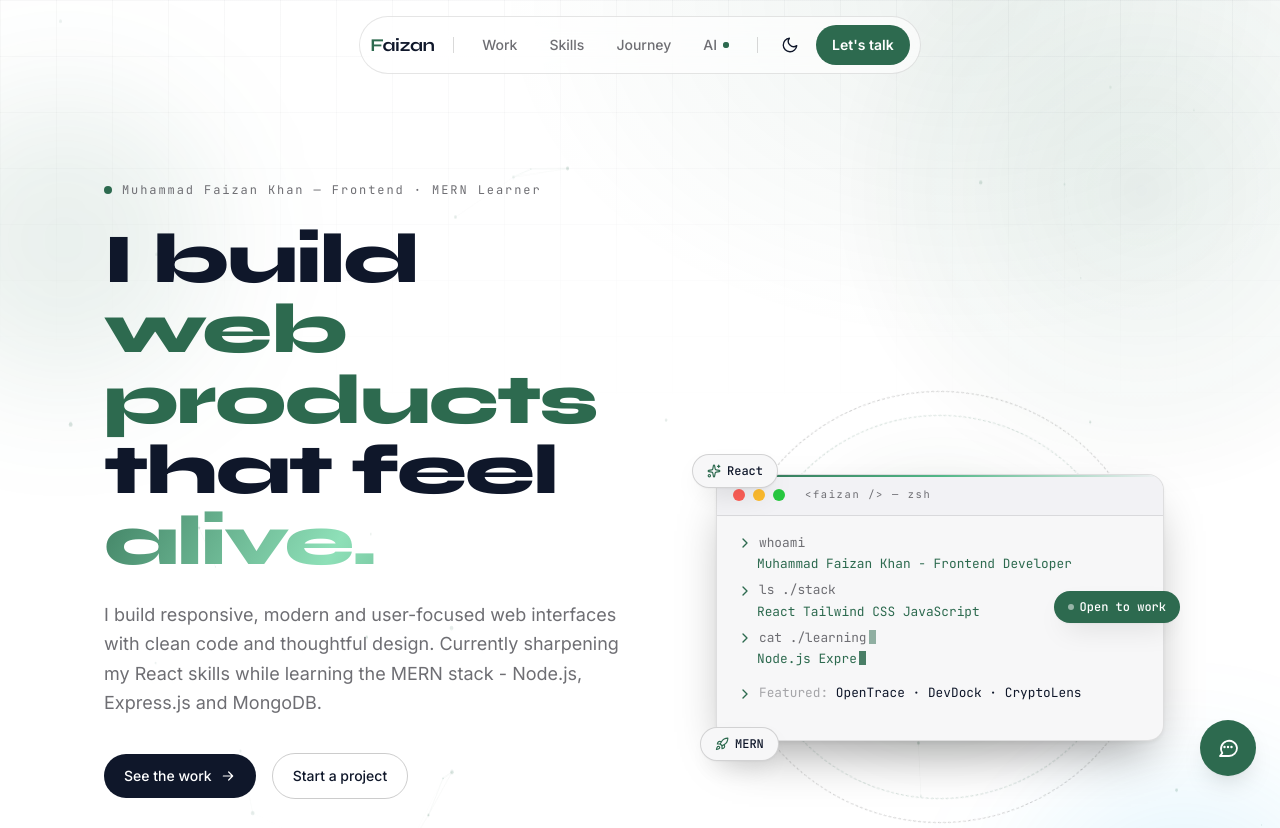
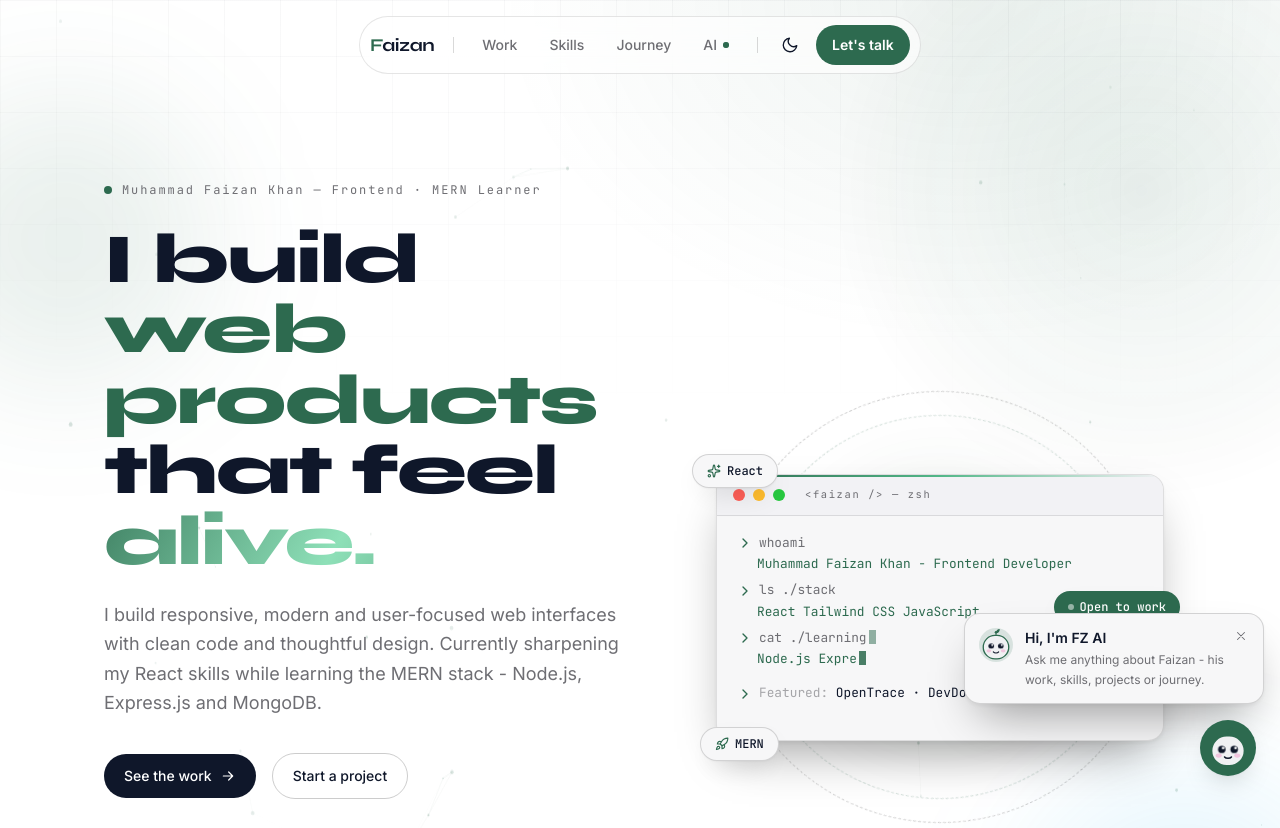
Before and after one commit to Faizan-khan144/faizan-portfolio, a React (Vite) app: page / in a window 1280 px wide. Shown: the top 828 px of the page. Built offline with nearby package versions, Linux system fonts and the light colour scheme.

Commit message:
feat(ai): pop up a greeting bubble from the floating assistant

```diff
--- a/src/components/Assistant.jsx
+++ b/src/components/Assistant.jsx
@@ -1,50 +1,101 @@
 import { useEffect, useState } from 'react'
 import { AnimatePresence, motion } from 'framer-motion'
 import ChatPanel from './ChatPanel'
-import { IconChat, IconClose } from './Icons'
+import Mascot from './Mascot'
+import { IconClose } from './Icons'
 
 export default function Assistant() {
   const [open, setOpen] = useState(false)
+  const [hint, setHint] = useState(false)
 
   useEffect(() => {
-    function open() {
+    function openPanel() {
       setOpen(true)
+      setHint(false)
     }
-    window.addEventListener('fz:assistant:open', open)
-    return () => window.removeEventListener('fz:assistant:open', open)
+    window.addEventListener('fz:assistant:open', openPanel)
+    return () => window.removeEventListener('fz:assistant:open', openPanel)
   }, [])
+
+  useEffect(() => {
+    if (open || hint) return undefined
+    const t = setTimeout(() => setHint(true), 2600)
+    return () => clearTimeout(t)
+  }, [open, hint])
 
   return (
     <>
       <motion.button
         type="button"
-        onClick={() => setOpen((v) => !v)}
+        onClick={() => {
+          setOpen((v) => !v)
+          setHint(false)
+        }}
         initial={false}
-        animate={{ scale: [1, 1.08, 1], opacity: 1 }}
-        transition={{ scale: { duration: 2.6, repeat: Infinity, ease: 'easeInOut' } }}
-        whileHover={{ scale: 1.1 }}
+        animate={{ y: [0, -3, 0] }}
+        transition={{ y: { duration: 3.2, repeat: Infinity, ease: 'easeInOut' } }}
+        whileHover={{ scale: 1.08 }}
         whileTap={{ scale: 0.94 }}
         aria-expanded={open}
         aria-label={open ? 'Close assistant' : 'Ask about Faizan'}
-        className="fixed bottom-6 right-6 z-[75] flex h-14 w-14 items-center justify-center rounded-full bg-accent text-accent-ink shadow-card transition-transform hover:scale-105"
+        className="fixed bottom-6 right-6 z-[75] flex h-14 w-14 items-center justify-center overflow-hidden rounded-full border border-accent/30 bg-accent text-accent-ink shadow-card transition-transform"
       >
         <span
-          className="absolute inset-0 -z-10 rounded-full border-2 border-accent/60 animate-ping opacity-30"
+          className="absolute inset-0 -z-10 animate-ping rounded-full border-2 border-accent/60 opacity-30"
           aria-hidden="true"
         ></span>
         <AnimatePresence mode="wait" initial={false}>
           <motion.span
-            key={open ? 'close' : 'chat'}
-            initial={{ rotate: -60, opacity: 0 }}
-            animate={{ rotate: 0, opacity: 1 }}
-            exit={{ rotate: 60, opacity: 0 }}
+            key={open ? 'close' : 'mascot'}
+            initial={{ scale: 0.5, opacity: 0 }}
+            animate={{ scale: 1, opacity: 1 }}
+            exit={{ scale: 0.5, opacity: 0 }}
             transition={{ duration: 0.18 }}
             className="flex"
           >
-            {open ? <IconClose className="h-6 w-6" /> : <IconChat className="h-6 w-6" />}
+            {open ? <IconClose className="h-6 w-6" /> : <Mascot size={44} className="h-11 w-11" />}
           </motion.span>
         </AnimatePresence>
       </motion.button>
+
+      <AnimatePresence>
+        {hint && !open && (
+          <motion.div
+            initial={{ opacity: 0, y: 12, scale: 0.9 }}
+            animate={{ opacity: 1, y: 0, scale: 1 }}
+            exit={{ opacity: 0, y: 12, scale: 0.9 }}
+            transition={{ type: 'spring', stiffness: 320, damping: 24 }}
+            className="fixed right-4 bottom-24 z-[74] left-4 sm:left-auto sm:w-[300px]"
+          >
+            <div className="relative flex items-start gap-3 rounded-2xl border border-line/15 bg-surface p-3.5 pr-9 shadow-card-hover">
+              <span className="shrink-0 overflow-hidden rounded-full bg-accent/15">
+                <Mascot size={34} className="h-[34px] w-[34px]" />
+              </span>
+              <button
+                type="button"
+                onClick={() => {
+                  setOpen(true)
+                  setHint(false)
+                }}
+                className="text-left"
+              >
+                <p className="text-sm font-semibold text-ink">Hi, I&apos;m FZ AI</p>
+                <p className="mt-0.5 text-xs leading-relaxed text-muted">
+                  Ask me anything about Faizan - his work, skills, projects or journey.
+                </p>
+              </button>
+              <button
+                type="button"
+                onClick={() => setHint(false)}
+                aria-label="Dismiss"
+                className="absolute right-2.5 top-2.5 flex h-6 w-6 items-center justify-center rounded-full text-muted transition hover:bg-surface-2 hover:text-ink"
+              >
+                <IconClose className="h-3.5 w-3.5" />
+              </button>
+            </div>
+          </motion.div>
+        )}
+      </AnimatePresence>
 
       <AnimatePresence>
         {open && (
```
